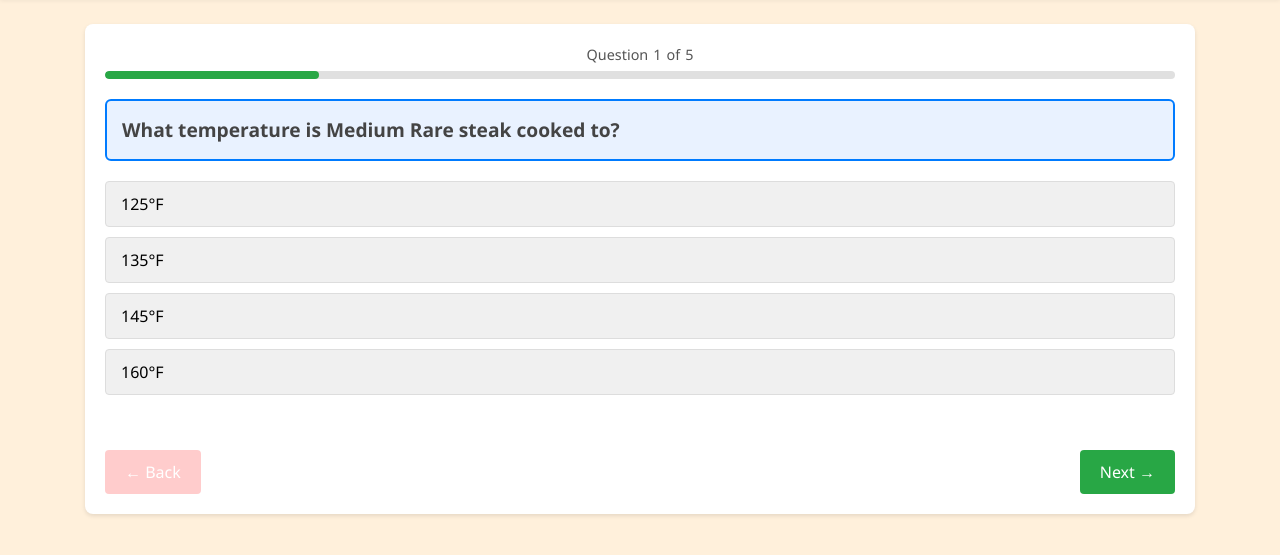
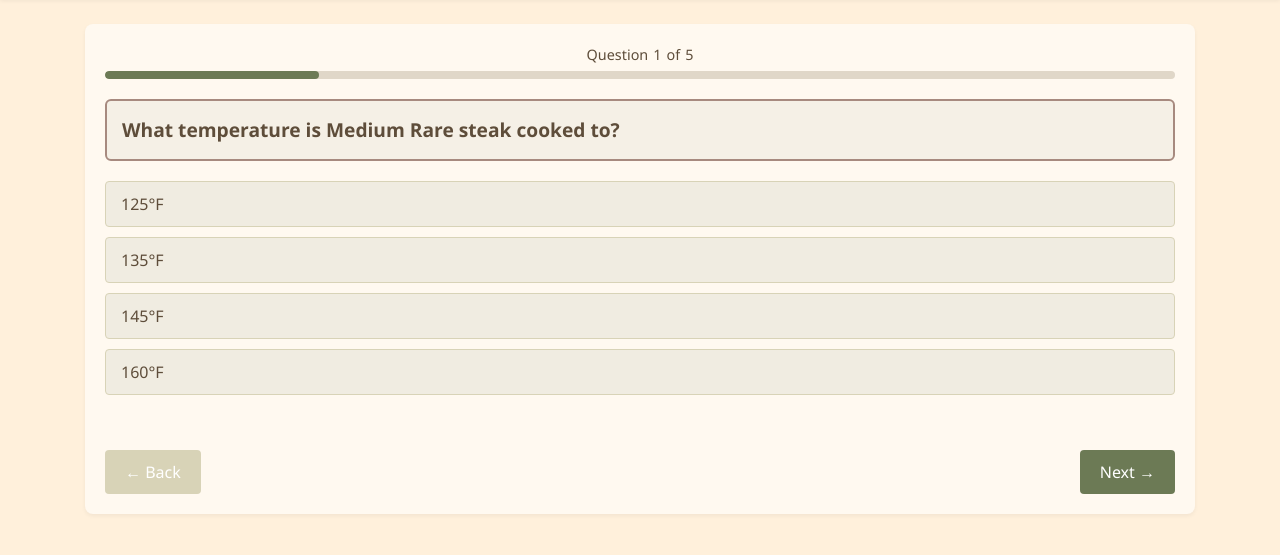
Before and after one commit to aliyatang1/meat-and-eggs, a Flask app: page /quiz/meat/1 in a window 1280 px wide. Shown: the part 57-612 px from the top of the page. Run offline with Flask 3, Linux system fonts and the light colour scheme; some libraries are stand-ins or nearby versions.

Commit message:
changes to colors
color changes!!

```diff
--- a/templates/quiz.html
+++ b/templates/quiz.html
@@ -47,10 +47,10 @@
 {% block scripts %}
 <style>
     .quiz-container {
-        background-color: white;
+        background-color: #FFF9F0; /* Warm off-white */
         padding: 20px;
         border-radius: 8px;
-        box-shadow: 0 2px 4px rgba(0,0,0,0.1);
+        box-shadow: 0 2px 4px rgba(0,0,0,0.05);
     }
 
     .progress-container {
@@ -64,34 +64,35 @@
         gap: 5px;
         margin-bottom: 5px;
         font-size: 0.9em;
-        color: #555;
+        color: #5E4D3A; /* Earthy brown text */
     }
 
     .progress-bar {
         width: 100%;
         height: 8px;
-        background-color: #e0e0e0;
+        background-color: #E0D7C8; /* Light beige */
         border-radius: 4px;
         overflow: hidden;
     }
 
     .progress-fill {
         height: 100%;
-        background-color: #28a745;
+        background-color: #6C7A55; /* Muted green */
         transition: width 0.3s ease;
         border-radius: 4px;
     }
 
     .question-box {
-        border: 2px solid #007BFF;
+        border: 2px solid #A78A7F; /* Muted terracotta */
         border-radius: 6px;
         padding: 15px;
         margin: 20px 0;
-        background-color: #e9f2ff;
+        background-color: #F5F0E6; /* Warm cream */
     }
     .question {
         font-size: 1.2em;
         font-weight: bold;
+        color: #5E4D3A; /* Earthy brown */
     }
     .options {
         display: flex;
@@ -100,25 +101,26 @@
     }
     .option-btn {
         padding: 10px 15px;
-        background-color: #f0f0f0;
-        border: 1px solid #ddd;
+        background-color: #F0ECE1; /* Light warm gray */
+        border: 1px solid #D8D3B7; /* Soft beige */
         border-radius: 4px;
         cursor: pointer;
         text-align: left;
         transition: all 0.3s;
+        color: #5E4D3A; /* Earthy brown */
     }
     .option-btn:hover:not(.correct):not(.incorrect) {
-        background-color: #e0e0e0;
+        background-color: #E0D7C8; /* Light beige */
     }
     .option-btn.correct {
-        background-color: #28a745;
+        background-color: #8AA78D; /* Muted sage green */
         color: white;
-        border-color: #28a745;
+        border-color: #6C7A55;
     }
     .option-btn.incorrect {
-        background-color: #dc3545;
+        background-color: #C7A6A1; /* Muted terracotta pink */
         color: white;
-        border-color: #dc3545;
+        border-color: #A78A7F;
     }
     .option-btn.answered {
         cursor: default;
@@ -136,24 +138,28 @@
         cursor: pointer;
         text-decoration: none;
         text-align: center;
+        transition: all 0.2s;
     }
     .back-btn {
-        background-color: #ff6b6b;
+        background-color: #B8B2A3; /* Muted gray */
         color: white;
     }
+    .back-btn:hover {
+        background-color: #9C9687; /* Slightly darker gray */
+    }
     .back-btn.inactive {
-        background-color: #ffcccc;
+        background-color: #D8D3B7; /* Light beige */
         cursor: not-allowed;
     }
-    .back-btn:not(.inactive):hover {
-        background-color: #ff5252;
-    }
     .next-btn {
-        background-color: #28a745;
+        background-color: #6C7A55; /* Muted green */
         color: white;
     }
+    .next-btn:hover {
+        background-color: #5A6750; /* Darker muted green */
+    }
     .submit-btn {
-        background-color: #28a745;
+        background-color: #6C7A55; /* Muted green */
         color: white;
         padding: 10px 20px;
         border: none;
@@ -161,7 +167,9 @@
         font-size: 1em;
         cursor: pointer;
         text-align: center;
-        box-shadow: none !important;
+    }
+    .submit-btn:hover {
+        background-color: #5A6750; /* Darker muted green */
     }
     .feedback-container {
         margin: 15px 0;
@@ -170,10 +178,10 @@
         font-style: italic;
     }
     .correct-feedback {
-        color: #28a745;
+        color: #6C7A55; /* Muted green */
     }
     .incorrect-feedback {
-        color: #dc3545;
+        color: #c97759; /* Muted terracotta */
     }
 </style>
 
```
Also changed, not shown: templates/results.html (+4 -4 lines).
